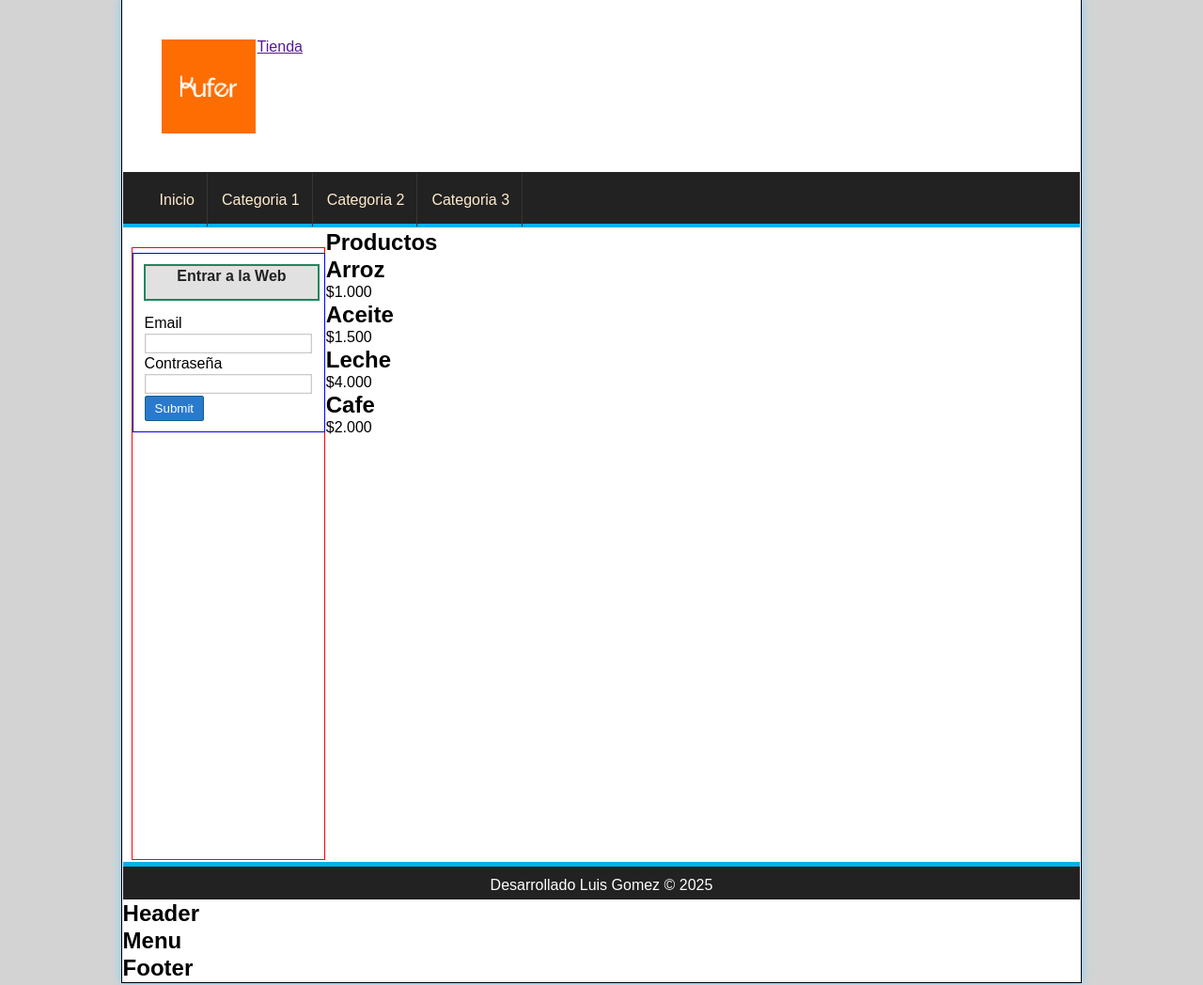
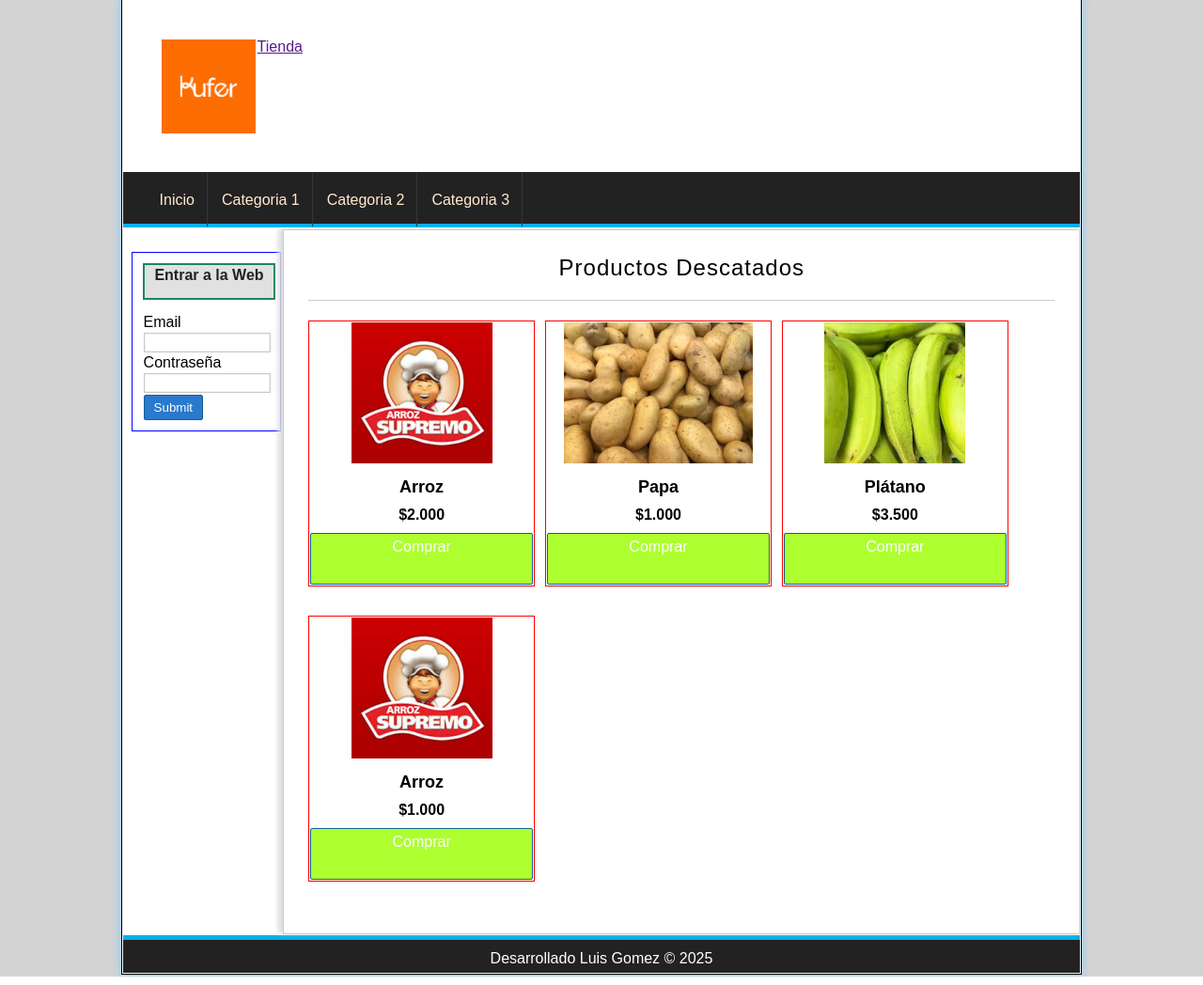
Before and after one commit to desarrollo-lucho/Practica_HTML, a PHP site: page / in a window 1280 px wide. Shown: the part 41-1089 px from the top of the page at 94% size. Run offline with PHP 8.4, Linux system fonts and the light colour scheme.

Commit message:
Actualizacion CSS y Database 23-08-2025

```diff
--- a/CSS/style.css
+++ b/CSS/style.css
@@ -81,13 +81,12 @@ body{
 }
 
 #lateral{
-    width: 20%;
-    min-height: 650px;
+    width: 15%;
+    min-height: 600px;
     float: left;
-    border: 1px solid red;
     margin-top: 20px;
     margin-left: 10px;
-    border: 1px solid red;
+
 }
 
 #lateral .block_aside{
@@ -134,8 +133,9 @@ input[type="email"]:focus{
     color: black;
 }
 
+input[type="submit"],
 input[type="button"],
-input[type="submit"]{
+.button{
     display: block;
     border-radius: 2px;
     padding: 5px;
@@ -145,6 +145,68 @@ input[type="submit"]{
     background: #2979cd;
     border: 1px solid #11608e;
     cursor: pointer;
+}
+
+.button{
+    background: greenyellow;
+    color: white !important;
+    text-decoration: none;
+}
+
+#central{
+    width: 78%;
+    min-height: 600px;
+    float: right;
+    border: 1px solid #ccc;
+    box-shadow: -5px -1px 5px #ddd;
+    padding: 25px;
+}
+
+#central h1{
+    font-size: 24px;
+    font-weight: normal;
+    letter-spacing: 1px;
+    text-align: center;
+    border-bottom: 1px solid #ccc;
+    margin-bottom: 20px;
+    padding: 20px;
+    padding-top: 0px;
+}
+
+.product{
+    width: 30%;
+    border: 1px solid red;
+    float: left;
+    margin-left: 1px;
+    margin-right: 10px;
+    margin-bottom: 30px;
+    text-align: center;
+}
+
+.product img{
+    height: 150px;
+    margin-bottom: 10px;
+}
+
+.product h2{
+    font-size: 18px;
+    margin-bottom: 10px;
+}
+
+.product p{
+    font-weight: bold;
+    counter-reset: #444;
+    margin-bottom: 10px;
+}
+
+.product a{
+    color: black;
+    text-decoration: none;
+    padding-bottom: 30px;
+}
+
+.product a:hover{
+    color: blue;
 }
 
 
--- a/index.html
+++ b/index.html
@@ -50,33 +50,43 @@
                 </div>
             </aside>
             <div id="central">
-                <h2>Productos</h2>
+                <h1>Productos Descatados</h1>
                 <div class="product">
+                    <img src="/imagenes/Arroz.jpg" alt="">
+                    <h2>Arroz</h2>
+                    <p>$2.000</p>
+                    <a href="#" class="button">Comprar</a>
+                </div>
+
+                <div class="product">
+                    <img src="/imagenes/papa.jpg" alt="">
+                    <h2>Papa</h2>
+                    <p>$1.000</p>
+                    <a href="#" class="button">Comprar</a>
+                </div>
+
+                <div class="product">
+                    <img src="/imagenes/Platano.jpg" alt="">
+                    <h2>Plátano</h2>
+                    <p>$3.500</p>
+                    <a href="#" class="button">Comprar</a>
+                </div>
+
+                <div class="product">
+                    <img src="/imagenes/Arroz.jpg" alt="">
                     <h2>Arroz</h2>
                     <p>$1.000</p>
-                </div>
-                <div class="product">
-                    <h2>Aceite</h2>
-                    <p>$1.500</p>
-                </div>
-                <div class="product">
-                    <h2>Leche</h2>
-                    <p>$4.000</p>
-                </div>
-                <div class="product">
-                    <h2>Cafe</h2>
-                    <p>$2.000</p>
+                    <a href="#" class="button">Comprar</a>
                 </div>
 
-            </div>
+
+
+
         </div>
         <footer id="footer">
             <p>Desarrollado Luis Gomez &copy; 2025</p>
         </footer>
-        <h2>Header</h2>
         <nav></nav>
-        <h2>Menu</h2>
-        <h2>Footer</h2>
     </div>
 </body>
 </html>
```
Also changed, not shown: Data_Base/database.sql (added, +17 -0 lines), imagenes/Arroz.jpg (added), imagenes/Platano.jpg (added), imagenes/papa.jpg (added).
